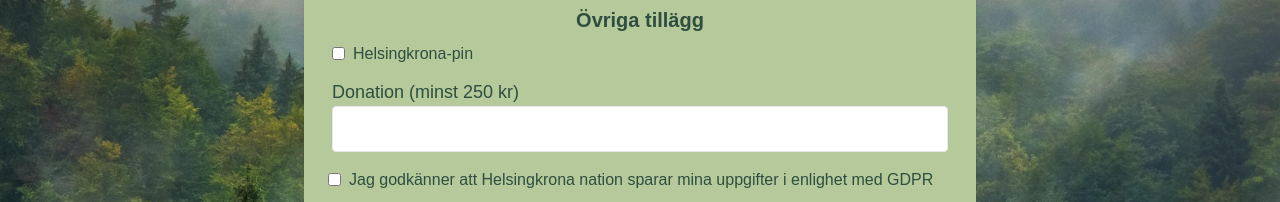
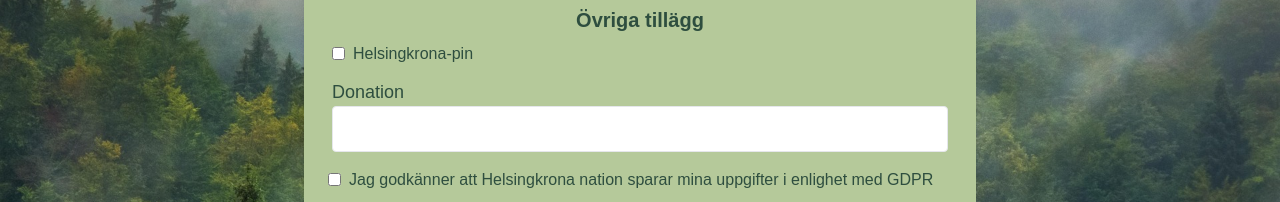
Before and after one commit to helsingkrona/HB-balhemsida, a Next.js app: page /inbjudan in a window 1280 px wide. Shown: the part 1968-2170 px from the top of the page. Built offline with nearby package versions, Linux system fonts and the light colour scheme.

Commit message:
removed donation minimum

```diff
--- a/app/anmalan/page.tsx
+++ b/app/anmalan/page.tsx
@@ -373,7 +373,7 @@
               </label>
             </div>
             <div className="form-question">
-              <label className="form-label">Donation (minst 250 kr)
+              <label className="form-label">Donation
                 <input
                   {...register("donation")}
                   className="border p-2 w-full rounded"
--- a/app/anmodan/page.tsx
+++ b/app/anmodan/page.tsx
@@ -374,7 +374,7 @@
               </label>
             </div>
             <div className="form-question">
-              <label className="form-label">Donation (minst 250 kr)
+              <label className="form-label">Donation
                 <input
                   {...register("donation")}
                   className="border p-2 w-full rounded"
--- a/app/inbjudan/page.tsx
+++ b/app/inbjudan/page.tsx
@@ -352,7 +352,7 @@
               </label>
             </div>
             <div className="form-question">
-              <label className="form-label">Donation (minst 250 kr)
+              <label className="form-label">Donation
                 <input
                   {...register("donation")}
                   className="border p-2 w-full rounded"
```
